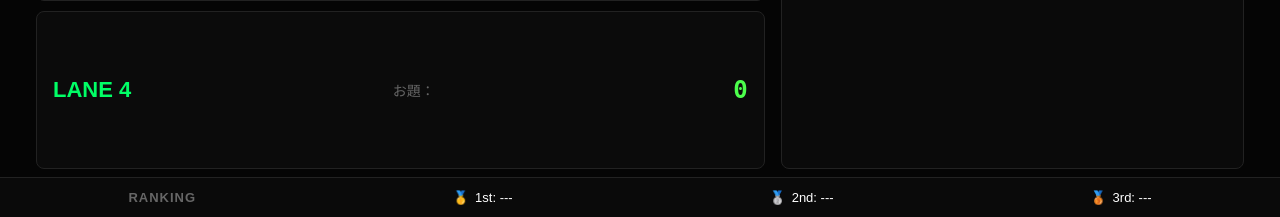
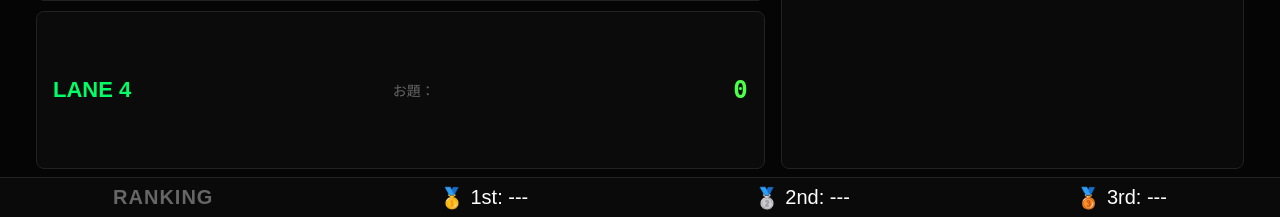
Before and after one commit to KrasnayaPloshchad2718/BowlingWeb, a Flask app: page /display in a window 1280 px wide. Shown: the part 583-800 px from the top of the page. Run offline with Flask 3, Linux system fonts and the light colour scheme.

Commit message:
Update display.css

```diff
--- a/static/display.css
+++ b/static/display.css
@@ -224,7 +224,7 @@ main {
     background: #0a0a0a;
     border-top: 1px solid #222;
     height: 40px;
-    font-size: 13px;
+    font-size: 20px;
     flex-shrink: 0;
 }
 
```
